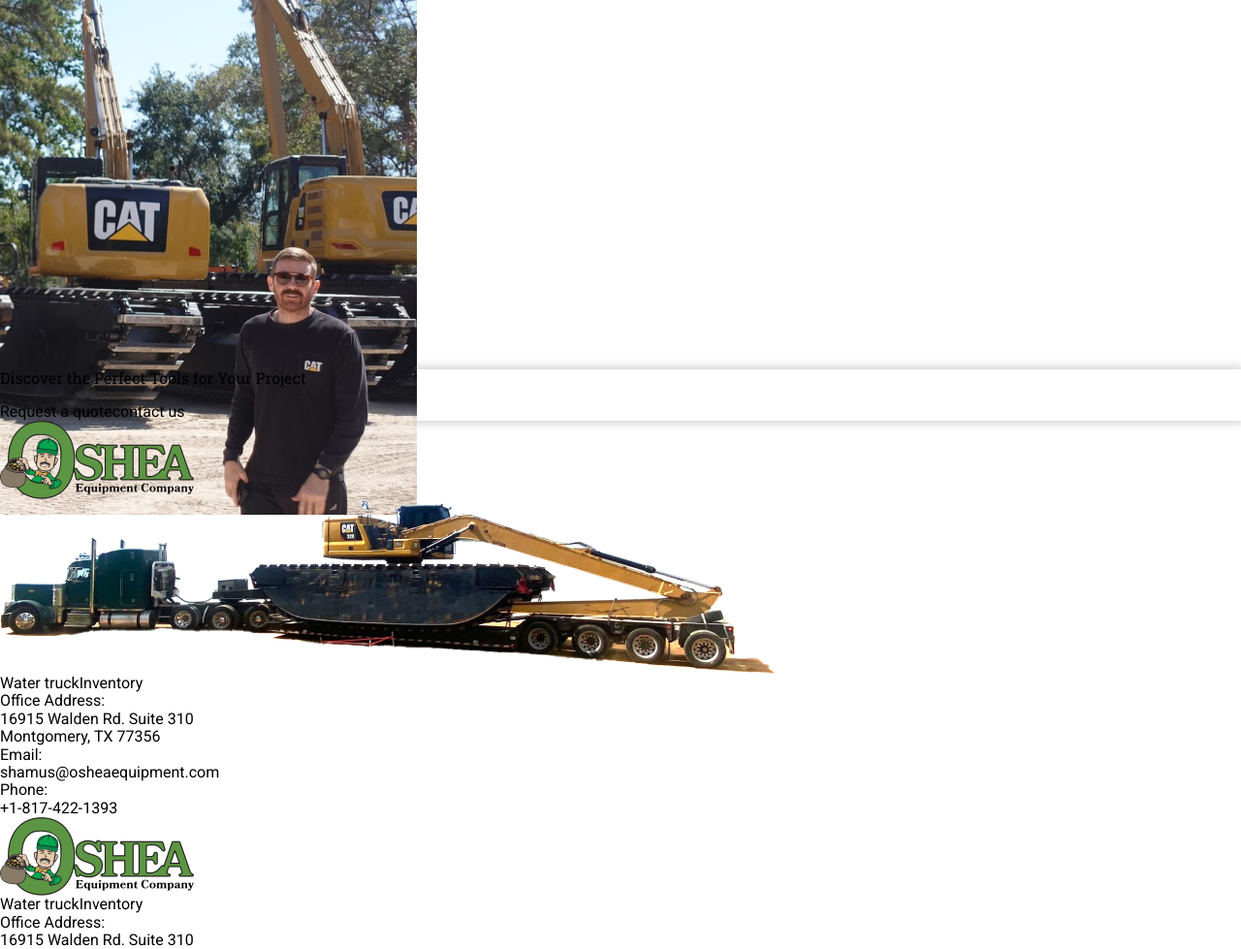
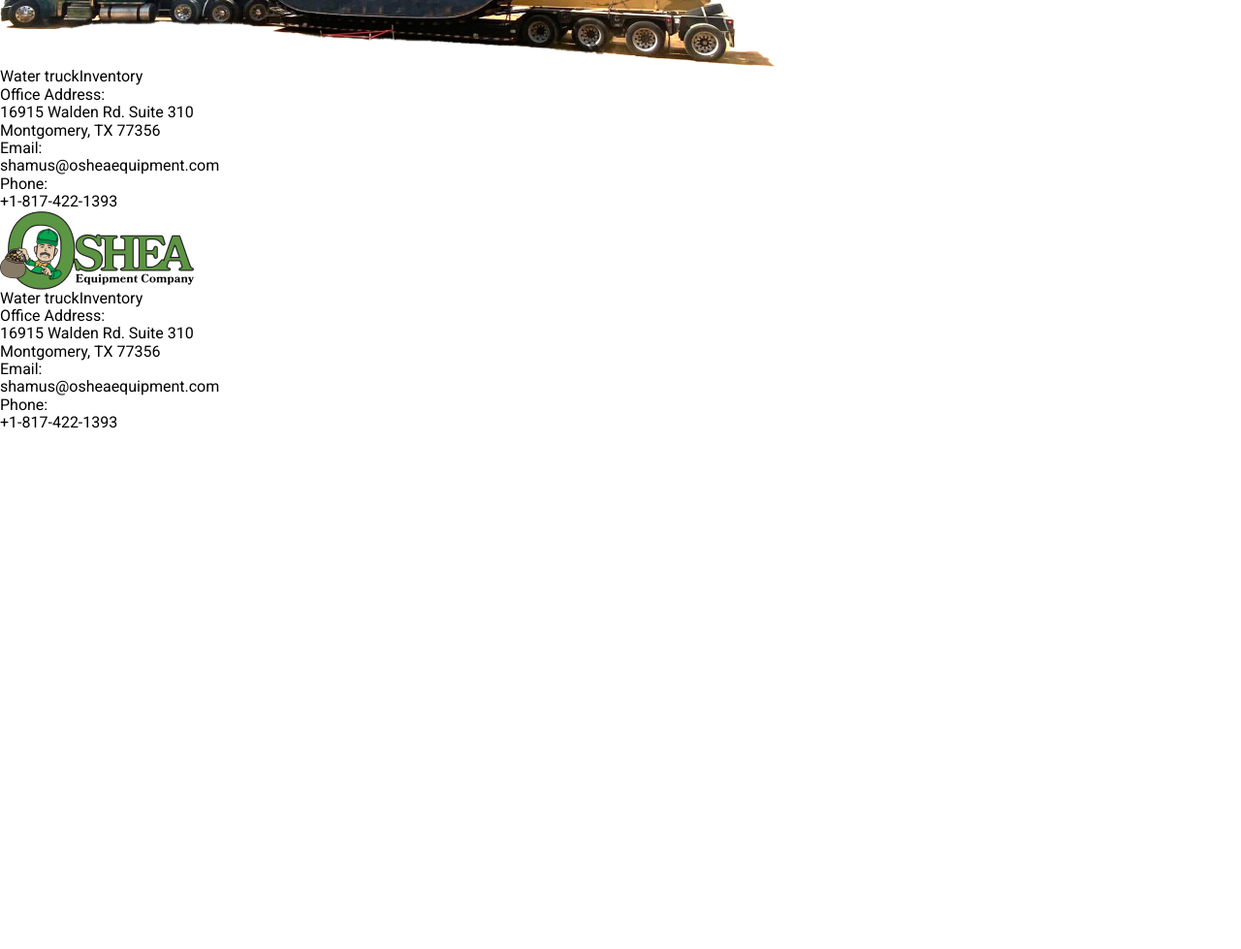
Before and after one commit to mudassar-ubiquify/sio-website, a Next.js app: page / in a window 1280 px wide. Shown: the part 2973-3952 px from the top of the page at 97% size. After the commit the page ends 3419 px from the top, so only its background shows below. Built offline with nearby package versions, Linux system fonts and the light colour scheme.

Commit message:
Refactor homepage and layout components for improved responsiveness and aesthetics. Adjust text sizes, spacing, and layout properties for better user experience across devices.

```diff
--- a/src/app/page.js
+++ b/src/app/page.js
@@ -27,21 +27,21 @@
           style={{ backgroundColor: "rgba(0, 0, 0, 0.4)" }}
         ></div>
 
-        <div className="w-3/5 z-10 text-white text-center">
+        <div className="w-full px-4 sm:w-4/5 lg:w-3/5 z-10 text-white text-center">
           <p className="hidden lg:block font-bold roboto-slab text-[58px] xl:text-[72px]">
           Safety, Efficiency, Purpose Built
           </p>
-          <p className="lg:hidden font-bold roboto-slab text-[32px] md:text-[42px]">
+          <p className="lg:hidden font-bold roboto-slab text-[28px] sm:text-[32px] md:text-[42px] leading-[1.2]">
           Safety,
             <br /> Efficiency,
             <br /> Purpose Built
           </p>
-          <p className="text-[21px] mt-4 md:text-[32px] xl:text-[40px]">
+          <p className="text-base sm:text-[18px] md:text-[32px] xl:text-[40px] mt-4 leading-10">
             Amphibious Excavators built for the most demanding job sites
           </p>
           <button
             onClick={() => push("/contact-us")}
-            className="py-[8px] px-[20px] text-sm lg:py-[14px] lg:px-[50px] lg:text-xl bg-transparent border border-white text-white mt-20 lg:mt-10 rounded-full capitalize"
+            className="py-[8px] px-[20px] text-sm lg:py-[14px] lg:px-[50px] lg:text-xl bg-transparent border border-white text-white mt-8 sm:mt-12 lg:mt-10 rounded-full capitalize"
           >
             Request a quote
           </button>
@@ -75,17 +75,17 @@
           </div>
         </div>
       </div>
-      <div className="xl:hidden item-center justify-center">
+      <div className="xl:hidden items-center justify-center">
         <div className="my-10">
           <div className="px-5">
             <img src="/digger.svg" />
             <p
-              style={{ lineHeight: "42px" }}
-              className="roboto-slab font-bold text-[42px]"
+              style={{ lineHeight: "1.2" }}
+              className="roboto-slab font-bold text-[28px] sm:text-[32px] md:text-[42px]"
             >
               Solution-Oriented Innovation
             </p>
-            <p className="mt-3 text-[14px]">
+            <p className="mt-3 text-sm sm:text-[14px]">
               As global leaders in reliable and cost-effective amphibious
               excavators and attachments, we provide both general solutions and
               custom-built units. Our team of experts will help you find the
@@ -133,57 +133,32 @@
           </div>
         </div>
       </div>
-      <div className="hidden lg:block relative h-[700px]">
+      <div className="relative h-[420px] sm:h-[500px] lg:h-[600px] xl:h-[700px]">
         <img
           src="/sec-4.png"
           className="w-full h-full absolute top-0 left-0 object-cover"
         />
-        <div className="absolute top-10 left-10 bg-white px-[80px] py-[50px]">
-          <p className="font-bold text-[42px] roboto-slab">
+        <div className="absolute top-6 left-6 sm:top-8 sm:left-8 lg:top-10 lg:left-10 bg-white px-6 py-6 sm:px-8 sm:py-8 lg:px-[80px] lg:py-[50px] max-w-[90%] sm:max-w-[70%] lg:max-w-none">
+          <p className="font-bold text-[28px] sm:text-[32px] lg:text-[42px] roboto-slab">
             Discover the Perfect
             <br /> Tools for Your Project
           </p>
-          <div className="flex gap-5 mt-10 text-[21px]">
+          <div className="flex flex-col sm:flex-row gap-4 sm:gap-5 mt-6 lg:mt-10 text-base lg:text-[21px]">
             <button
               onClick={() => push("/current-inventory")}
-              className="rounded-full text-xl capitalize text-white bg-[#5C9544] py-[14px] px-[50px]"
+              className="rounded-full text-base lg:text-xl capitalize text-white bg-[#5C9544] py-3 lg:py-[14px] px-6 lg:px-[50px]"
             >
               See Current Inventory
             </button>
             <a
               href="/contact-us"
-              className="py-[14px] px-[50px] bg-transparent border border-black rounded-full capitalize inline-block text-center"
+              className="py-3 lg:py-[14px] px-6 lg:px-[50px] bg-transparent border border-black rounded-full capitalize inline-block text-center text-base lg:text-xl"
             >
               Contact Us
             </a>
           </div>
         </div>
       </div>
-      <div className="lg:hidden flex flex-col items-center relative mt-[300px]">
-        <img src="/sec4-mv.png" className="w-full" />
-        <div
-          style={{
-            marginTop: "-150px",
-            boxShadow: "0px 0px 10px 2px rgba(0, 0, 0, 0.2)",
-          }}
-          className="absolute top-0 bg-white px-[20px] py-[30px] mx-10"
-        >
-          <p className="font-bold text-[32px] roboto-slab text-center">
-            Discover the Perfect Tools for Your Project
-          </p>
-          <div className="flex flex-col gap-4 items-center mt-10 text-[21px]">
-            <button
-              onClick={() => push("/contact-us")}
-              className="rounded-full text-sm capitalize text-white bg-[#5C9544] py-[8px] px-[20px] w-[150px]"
-            >
-              Request a quote
-            </button>
-            <button onClick={() => push("/contact-us")} className="py-[8px] px-[20px] text-sm bg-transparent border border-black rounded-full capitalize w-[150px]">
-              contact us
-            </button>
-          </div>
-        </div>
-      </div>
     </div>
   );
 }
--- a/src/components/Layout.jsx
+++ b/src/components/Layout.jsx
@@ -28,34 +28,38 @@
         </div>
       </div>
       {children}
-      <div className="hidden md:flex items-center gap-20 p-24">
-        <div className="w-full flex justify-between">
+      <div className="hidden md:flex items-center gap-8 lg:gap-20 p-8 lg:p-24">
+        <div className="w-full flex flex-col lg:flex-row justify-between items-center lg:items-start gap-8 lg:gap-0">
           <div>
             <img className="cursor-pointer" onClick={() => push("/")} src="/logo-footer.png" />
           </div>
-          <div className="hidden lg:block">
+          <div className="hidden xl:block">
             <img src="/footer-image.png" />
           </div>
-          <div className="pr-28">
-            <div className="mb-6 flex gap-5 items-center">
-              <span onClick={() => push("/water-truck")} className="cursor-pointer capitalize hover:underline">Water truck</span>
-              <span onClick={() => push("/current-inventory")} className="cursor-pointer capitalize hover:underline">Inventory</span>
+          <div className="lg:pr-8 xl:pr-28 text-center lg:text-left">
+            <div className="mb-6 flex gap-5 items-center justify-center lg:justify-start">
+              <button type="button" onClick={() => push("/water-truck")} className="capitalize hover:underline text-sm lg:text-base cursor-pointer">
+                Water truck
+              </button>
+              <button type="button" onClick={() => push("/current-inventory")} className="capitalize hover:underline text-sm lg:text-base cursor-pointer">
+                Inventory
+              </button>
             </div>
-            <a href="https://maps.app.goo.gl/ahQMjFPMQakkjWot5?g_st=ac">
+            <a href="https://maps.app.goo.gl/ahQMjFPMQakkjWot5?g_st=ac" className="text-sm lg:text-base">
               <span className="font-semibold">Office Address:</span>
               <br />
               16915 Walden Rd. Suite 310
               <br />
               Montgomery, TX 77356
             </a>
-            <div className="mt-5">
+            <div className="mt-5 text-sm lg:text-base">
               <span className="font-semibold">Email:</span>
               <br />
               <a href="mailto:shamus@osheaequipment.com">
                 shamus@osheaequipment.com
               </a>
             </div>
-            <div className="mt-5">
+            <div className="mt-5 text-sm lg:text-base">
               <span className="font-semibold">Phone:</span>
               <br />
               <a href="tel:+18174221393">+1-817-422-1393</a>
@@ -63,30 +67,30 @@
           </div>
         </div>
       </div>
-      <div className="md:hidden pb-20 mt-20 px-5">
-        <div>
-          <img className="cursor-pointer" onClick={() => push("/")} src="/logo-footer.png"></img>
+      <div className="md:hidden pb-12 mt-12 px-4 sm:px-5">
+        <div className="flex justify-center sm:justify-start">
+          <img className="cursor-pointer max-w-[120px] sm:max-w-none" onClick={() => push("/")} src="/logo-footer.png"></img>
         </div>
-        <div className="mt-8">
-          <div className="flex gap-5 mb-6 items-center">
-            <span onClick={() => push("/water-truck")} className="cursor-pointer capitalize hover:underline">Water truck</span>
-            <span onClick={() => push("/current-inventory")} className="cursor-pointer capitalize hover:underline">Inventory</span>
+        <div className="mt-6 sm:mt-8">
+          <div className="flex gap-4 sm:gap-5 mb-6 items-center justify-center sm:justify-start">
+            <button type="button" onClick={() => push("/water-truck")} className="capitalize hover:underline text-sm sm:text-base cursor-pointer">Water truck</button>
+            <button type="button" onClick={() => push("/current-inventory")} className="capitalize hover:underline text-sm sm:text-base cursor-pointer">Inventory</button>
           </div>
-          <a href="https://maps.app.goo.gl/ahQMjFPMQakkjWot5?g_st=ac">
+          <a href="https://maps.app.goo.gl/ahQMjFPMQakkjWot5?g_st=ac" className="text-sm sm:text-base block">
             <span className="font-semibold">Office Address:</span>
             <br />
             16915 Walden Rd. Suite 310
             <br />
             Montgomery, TX 77356
           </a>
-          <div className="mt-5">
+          <div className="mt-4 sm:mt-5 text-sm sm:text-base">
             <span className="font-semibold">Email:</span>
             <br />
             <a href="mailto:shamus@osheaequipment.com">
               shamus@osheaequipment.com
             </a>
           </div>
-          <div className="mt-5">
+          <div className="mt-4 sm:mt-5 text-sm sm:text-base">
             <span className="font-semibold">Phone:</span>
             <br />
             <a href="tel:+18174221393">+1-817-422-1393</a>
```
